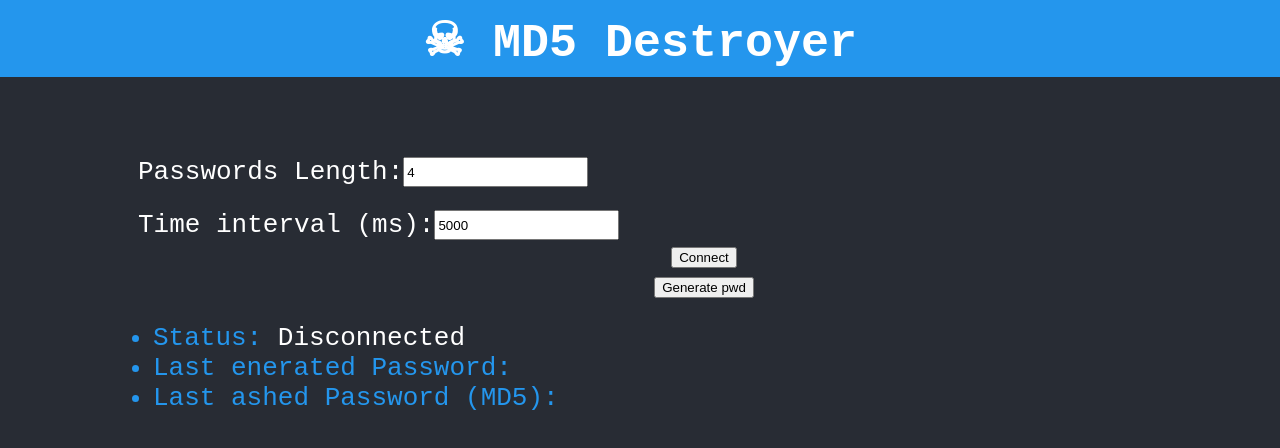
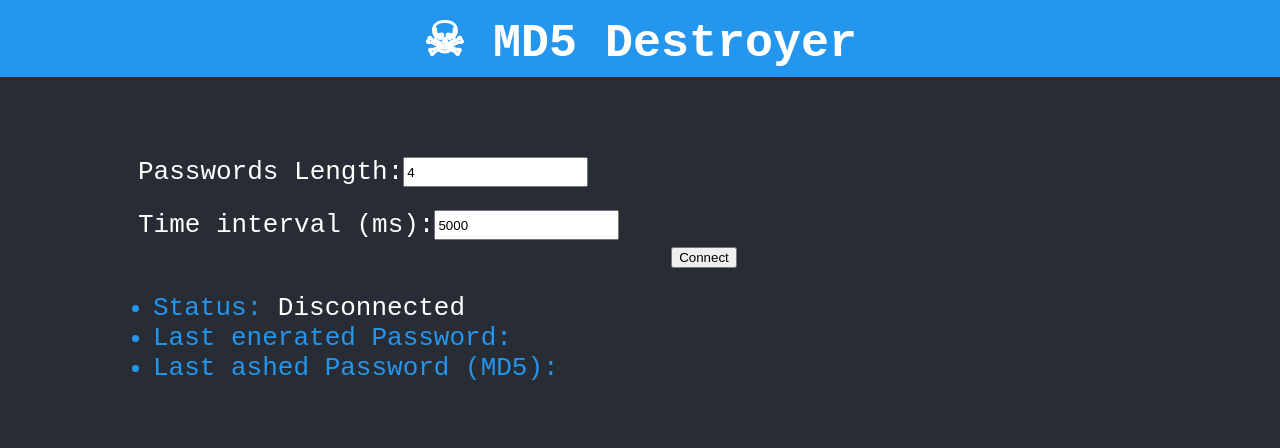
Before and after one commit to RabieTF/DestroyersClient, a React (Create React App) app: page / in a window 1280 px wide. Shown: the top 448 px of the page. Built offline with nearby package versions, Linux system fonts and the light colour scheme.

Commit message:
Removed unused code

```diff
--- a/package.json
+++ b/package.json
@@ -6,6 +6,7 @@
     "@testing-library/jest-dom": "^5.17.0",
     "@testing-library/react": "^13.4.0",
     "@testing-library/user-event": "^13.5.0",
+    "crypto-js": "^4.2.0",
     "react": "^18.3.1",
     "react-dom": "^18.3.1",
     "react-scripts": "5.0.1",
--- a/src/App.js
+++ b/src/App.js
@@ -54,13 +54,7 @@ function App() {
   const disconnectSocket = () => {
     if (socket) socket.close();
   };
-  //TODO : to delete (just for test)
-  const generate_pwd_test = () => {
-    const password = generatePassword(passwordLength);
-    const hash = hashPassword(password);
-    setGeneratedPassword(password);
-    setHashedPassword(hash);
-  };
+
 
   const generatePassword = (length) => {
     const chars = "abcdefghijklmnopqrstuvwxyzABCDEFGHIJKLMNOPQRSTUVWXYZ0123456789";
@@ -111,10 +105,6 @@ function App() {
           )}
         </div>
 
-        <div className="controls">
-          <button onClick={generate_pwd_test}>Generate pwd</button>
-        </div>
-
         <ul className="status">
           <li>Status: <span>{status}</span></li>
           <li>Last enerated Password: <span>{generatedPassword}</span></li>
```
Also changed, not shown: 1 other file (tests, documents, lock files or other folders).
